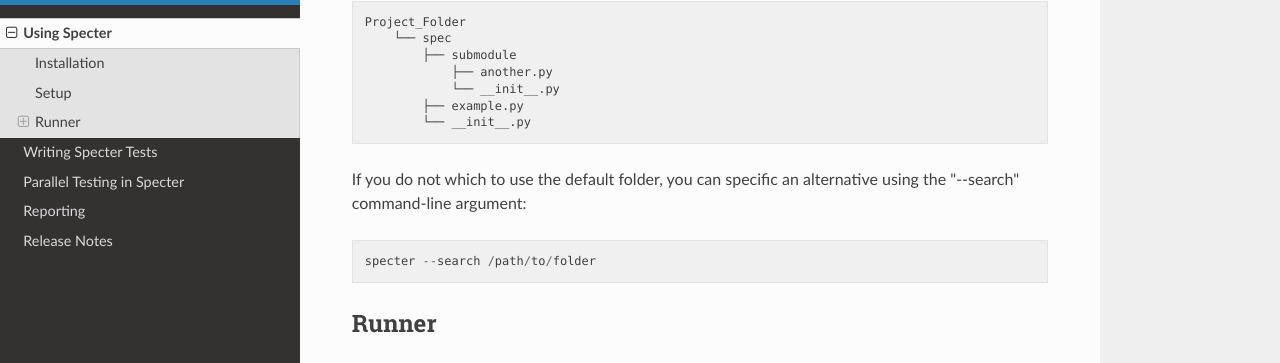
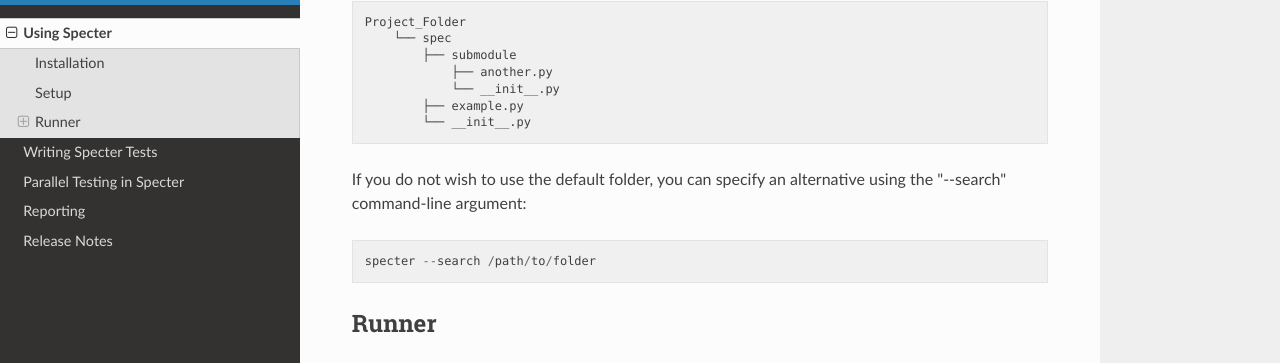
Before and after one commit to jmvrbanac/Specter, a Sphinx documentation site: the page built from docs/using/index.rst, in a window 1280 px wide and 900 px high, scrolled down 490 px. Shown: the part 88-451 px from the top of the window. Built offline with Sphinx 7.4.7 and the Read the Docs theme 2.0.0, drawn with Linux system fonts in a browser that asks for light colours.

Commit message:
A few doc corrections

```diff
--- a/docs/using/index.rst
+++ b/docs/using/index.rst
@@ -33,7 +33,7 @@
            ├── example.py
            └── __init__.py
 
-If you do not which to use the default folder, you can specific an alternative using the :raw-html:`"--search"` command-line argument::
+If you do not wish to use the default folder, you can specify an alternative using the :raw-html:`"--search"` command-line argument::
 
    specter --search /path/to/folder
 
--- a/docs/writing_tests/index.rst
+++ b/docs/writing_tests/index.rst
@@ -8,7 +8,7 @@
 
 Naming Rules
 ~~~~~~~~~~~~~~~~~
-Most frameworks require you to start your test with a given prefix such as :raw-html:`"test_"`. Specter does not impose any prefix rules on test functions. We believe that it is better to give the developer more flexibility in naming so that their test names better describe what they are actually testing. However, while Specter does have a couple rules that should be followed.
+Most frameworks require you to start your test with a given prefix such as :raw-html:`"test_"`. Specter does not impose any prefix rules on test functions. We believe that it is better to give the developer more flexibility in naming so that their test names better describe what they are actually testing. However, Specter does have a few rules that should be followed.
 
 * All helper functions should start with an underscore (_). Just as Python treats a single underscore as "protected", so does Specter.
 * "before_each", "after_each", "before_all", and "after_all" are reserved for setup functions on your test suites (Specs).
```
